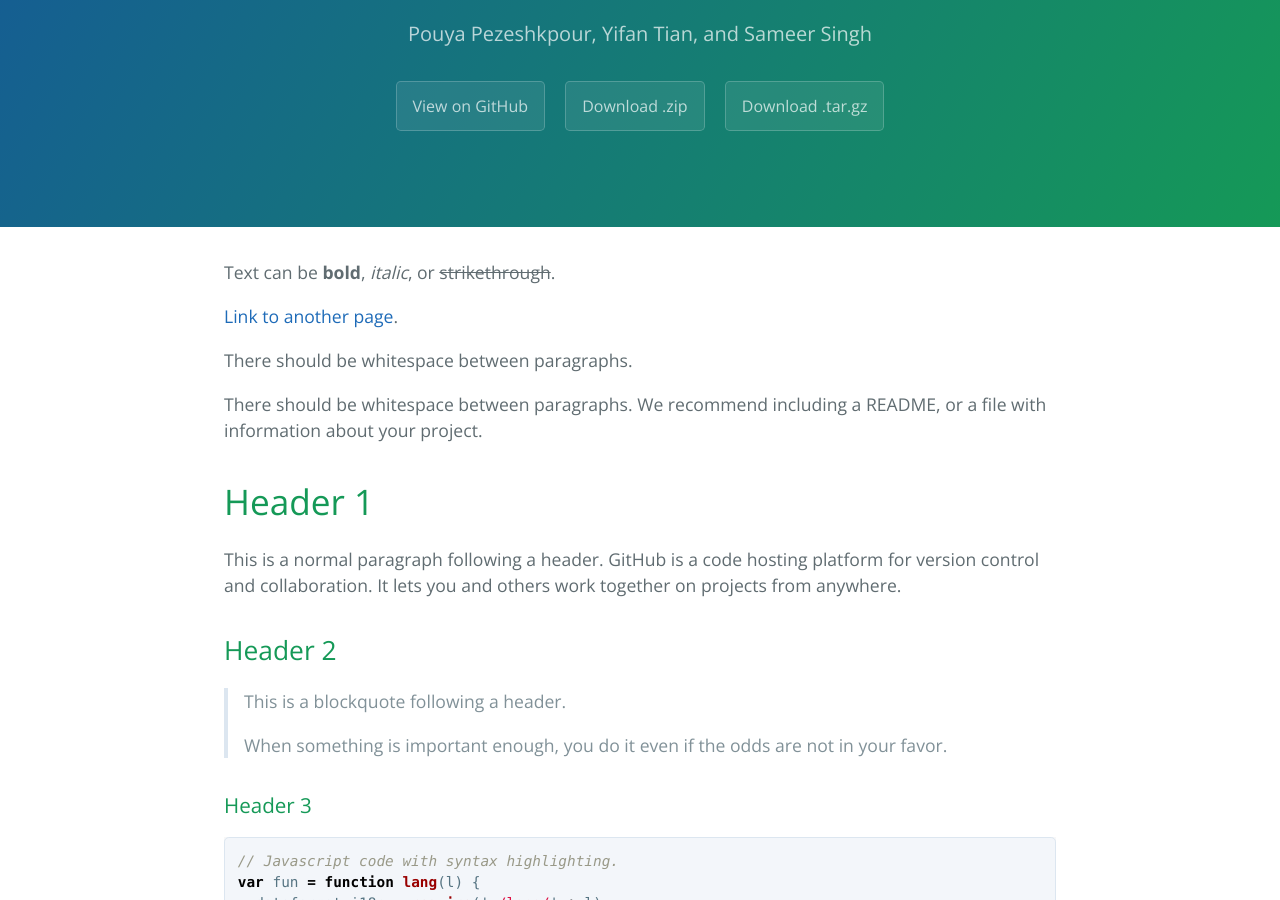
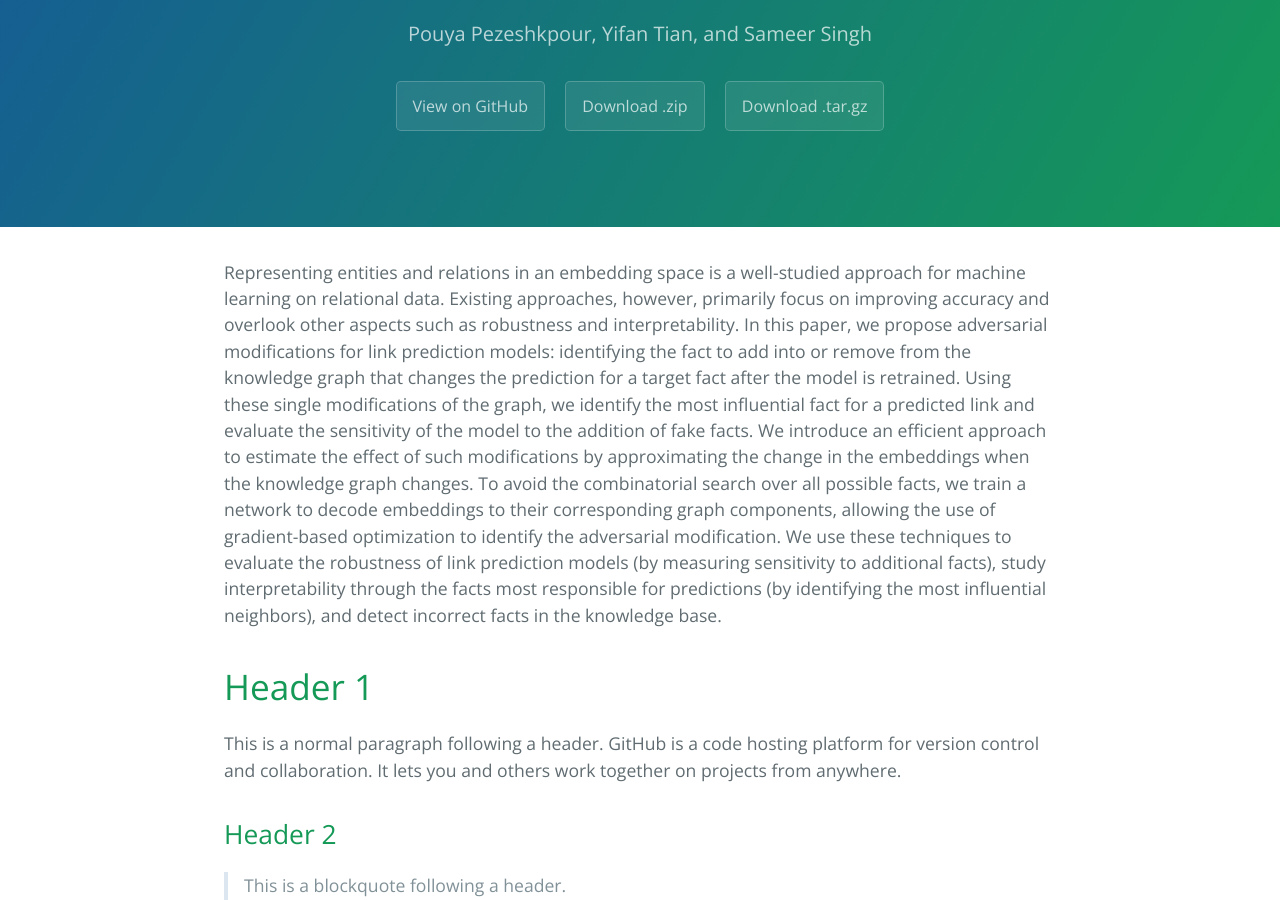
Before and after one commit to pouyapez/criage, a Jekyll site: the page built from index.md, in a window 1280 px wide and 900 px high, scrolled down 312 px. Built offline with Jekyll 4.4.1, drawn with Linux system fonts in a browser that asks for light colours.

Commit message:
Update index.md

```diff
--- a/index.md
+++ b/index.md
@@ -2,13 +2,7 @@
 layout: default
 ---
 
-Text can be **bold**, _italic_, or ~~strikethrough~~.
-
-[Link to another page](./another-page.html).
-
-There should be whitespace between paragraphs.
-
-There should be whitespace between paragraphs. We recommend including a README, or a file with information about your project.
+Representing entities and relations in an embedding space is a well-studied approach for machine learning on relational data. Existing approaches, however, primarily focus on improving accuracy and overlook other aspects such as robustness and interpretability. In this paper, we propose adversarial modifications for link prediction models: identifying the fact to add into or remove from the knowledge graph that changes the prediction for a target fact after the model is retrained. Using these single modifications of the graph, we identify the most influential fact for a predicted link and evaluate the sensitivity of the model to the addition of fake facts. We introduce an efficient approach to estimate the effect of such modifications by approximating the change in the embeddings when the knowledge graph changes. To avoid the combinatorial search over all possible facts, we train a network to decode embeddings to their corresponding graph components, allowing the use of gradient-based optimization to identify the adversarial modification. We use these techniques to evaluate the robustness of link prediction models (by measuring sensitivity to additional facts), study interpretability through the facts most responsible for predictions (by identifying the most influential neighbors), and detect incorrect facts in the knowledge base.
 
 # Header 1
 
```
